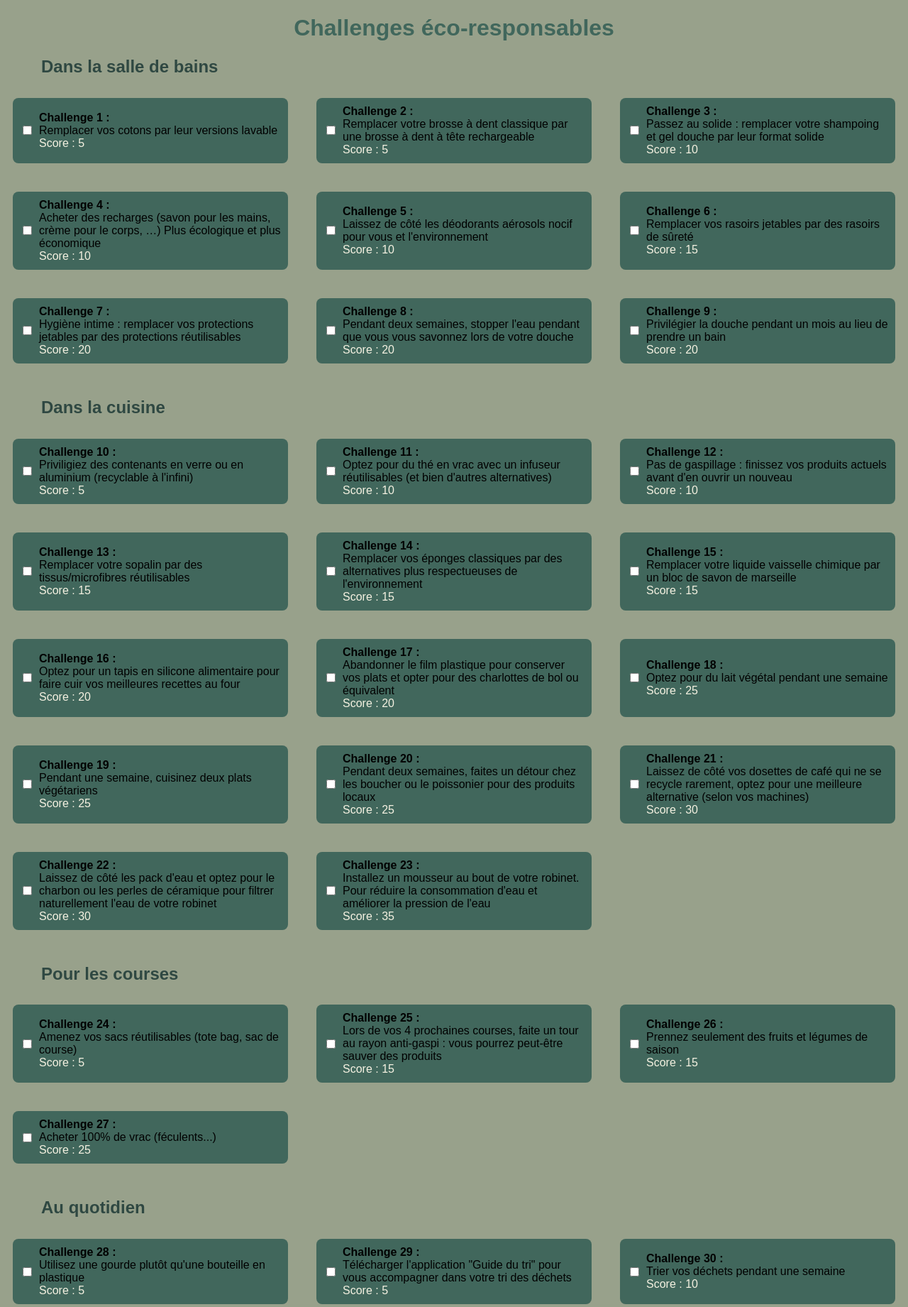
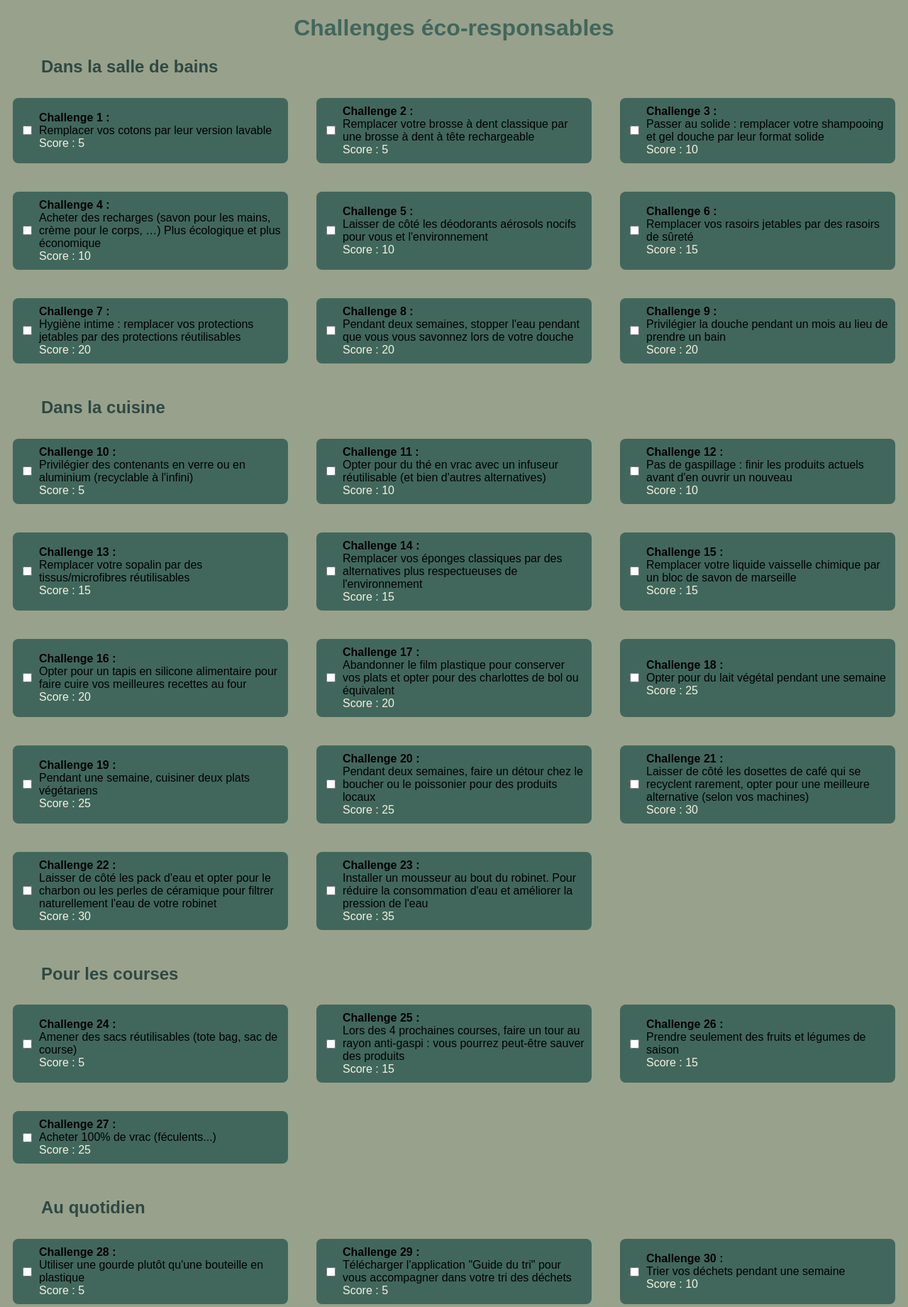
Before and after one commit to elyeselg/Neos, a PHP site: page /challenge.php in a window 1280 px wide. Shown: the part 81-1922 px from the top of the page at 71% size. Run offline with PHP 8.4, Linux system fonts and the light colour scheme; a user stored in the database is signed in.

Commit message:
Orthographe

```diff
--- a/Neos_L2/challenge.php
+++ b/Neos_L2/challenge.php
@@ -29,7 +29,7 @@ if (!isset($_SESSION['username'])) {
     <div class="challenges-container">
         <div class="challenge">
             <input type="checkbox" id="challenge1" name="score" value="5" onchange="getScore()">
-            <label for="challenge1"><span class="span1">Challenge 1 : </span><br>Remplacer vos cotons par leur versions lavable<br><span class="span2">Score : 5</span></label>
+            <label for="challenge1"><span class="span1">Challenge 1 : </span><br>Remplacer vos cotons par leur version lavable<br><span class="span2">Score : 5</span></label>
         </div>
         <div class="challenge">
             <input type="checkbox" id="challenge2" name="score" value="5" onchange="getScore()">
@@ -37,7 +37,7 @@ if (!isset($_SESSION['username'])) {
         </div>
         <div class="challenge">
             <input type="checkbox" id="challenge3" name="score" value="10" onchange="getScore()">
-            <label for="challenge3"><span class="span1">Challenge 3 : </span><br>Passez au solide : remplacer votre shampoing et gel douche par leur format solide<br><span class="span2">Score : 10</span></label>
+            <label for="challenge3"><span class="span1">Challenge 3 : </span><br>Passer au solide : remplacer votre shampooing et gel douche par leur format solide<br><span class="span2">Score : 10</span></label>
         </div>
         <div class="challenge">
             <input type="checkbox" id="challenge4" name="score" value="10" onchange="getScore()">
@@ -45,7 +45,7 @@ if (!isset($_SESSION['username'])) {
         </div>
         <div class="challenge">
             <input type="checkbox" id="challenge5" name="score" value="10" onchange="getScore()">
-            <label for="challenge5"><span class="span1">Challenge 5 : </span><br>Laissez de côté les déodorants aérosols nocif pour vous et l'environnement<br><span class="span2">Score : 10</span></label>
+            <label for="challenge5"><span class="span1">Challenge 5 : </span><br>Laisser de côté les déodorants aérosols nocifs pour vous et l'environnement<br><span class="span2">Score : 10</span></label>
         </div>
         <div class="challenge">
             <input type="checkbox" id="challenge6" name="score" value="15" onchange="getScore()">
@@ -71,15 +71,15 @@ if (!isset($_SESSION['username'])) {
     <div class="challenges-container">
         <div class="challenge">
             <input type="checkbox" id="challenge10" name="score" value="5" onchange="getScore()">
-            <label for="challenge10"><span class="span1">Challenge 10 : </span><br>Priviligiez des contenants en verre ou en aluminium (recyclable à l'infini)<br><span class="span2">Score : 5</span></label>
+            <label for="challenge10"><span class="span1">Challenge 10 : </span><br>Privilégier des contenants en verre ou en aluminium (recyclable à l'infini)<br><span class="span2">Score : 5</span></label>
         </div>
         <div class="challenge">
             <input type="checkbox" id="challenge11" name="score" value="10" onchange="getScore()">
-            <label for="challenge11"><span class="span1">Challenge 11 : </span><br>Optez pour du thé en vrac avec un infuseur réutilisables (et bien d'autres alternatives)<br><span class="span2">Score : 10</span></label>
+            <label for="challenge11"><span class="span1">Challenge 11 : </span><br>Opter pour du thé en vrac avec un infuseur réutilisable (et bien d'autres alternatives)<br><span class="span2">Score : 10</span></label>
         </div>
         <div class="challenge">
             <input type="checkbox" id="challenge12" name="score" value="10" onchange="getScore()">
-            <label for="challenge12"><span class="span1">Challenge 12 : </span><br>Pas de gaspillage : finissez vos produits actuels avant d'en ouvrir un nouveau<br><span class="span2">Score : 10</span></label>
+            <label for="challenge12"><span class="span1">Challenge 12 : </span><br>Pas de gaspillage : finir les produits actuels avant d'en ouvrir un nouveau<br><span class="span2">Score : 10</span></label>
         </div>
         <div class="challenge">
             <input type="checkbox" id="challenge13" name="score" value="15" onchange="getScore()">
@@ -95,7 +95,7 @@ if (!isset($_SESSION['username'])) {
         </div>
         <div class="challenge">
             <input type="checkbox" id="challenge16" name="score" value="20" onchange="getScore()">
-            <label for="challenge16"><span class="span1">Challenge 16 : </span><br>Optez pour un tapis en silicone alimentaire pour faire cuir vos meilleures recettes au four<br><span class="span2">Score : 20</span></label>
+            <label for="challenge16"><span class="span1">Challenge 16 : </span><br>Opter pour un tapis en silicone alimentaire pour faire cuire vos meilleures recettes au four<br><span class="span2">Score : 20</span></label>
         </div>
         <div class="challenge">
             <input type="checkbox" id="challenge17" name="score" value="20" onchange="getScore()">
@@ -103,27 +103,27 @@ if (!isset($_SESSION['username'])) {
         </div>
         <div class="challenge">
             <input type="checkbox" id="challenge18" name="score" value="25" onchange="getScore()">
-            <label for="challenge18"><span class="span1">Challenge 18 : </span><br>Optez pour du lait végétal pendant une semaine<br><span class="span2">Score : 25</span></label>
+            <label for="challenge18"><span class="span1">Challenge 18 : </span><br>Opter pour du lait végétal pendant une semaine<br><span class="span2">Score : 25</span></label>
         </div>
         <div class="challenge">
             <input type="checkbox" id="challenge19" name="score" value="25" onchange="getScore()">
-            <label for="challenge19"><span class="span1">Challenge 19 : </span><br>Pendant une semaine, cuisinez deux plats végétariens<br><span class="span2">Score : 25</span></label>
+            <label for="challenge19"><span class="span1">Challenge 19 : </span><br>Pendant une semaine, cuisiner deux plats végétariens<br><span class="span2">Score : 25</span></label>
         </div>
         <div class="challenge">
             <input type="checkbox" id="challenge20" name="score" value="25" onchange="getScore()">
-            <label for="challenge20"><span class="span1">Challenge 20 : </span><br>Pendant deux semaines, faites un détour chez les boucher ou le poissonier pour des produits locaux<br><span class="span2">Score : 25</span></label>
+            <label for="challenge20"><span class="span1">Challenge 20 : </span><br>Pendant deux semaines, faire un détour chez le boucher ou le poissonier pour des produits locaux<br><span class="span2">Score : 25</span></label>
         </div>
         <div class="challenge">
             <input type="checkbox" id="challenge21" name="score" value="30" onchange="getScore()">
-            <label for="challenge21"><span class="span1">Challenge 21 : </span><br>Laissez de côté vos dosettes de café qui ne se recycle rarement, optez pour une meilleure alternative (selon vos machines)<br><span class="span2">Score : 30</span></label>
+            <label for="challenge21"><span class="span1">Challenge 21 : </span><br>Laisser de côté les dosettes de café qui se recyclent rarement, opter pour une meilleure alternative (selon vos machines)<br><span class="span2">Score : 30</span></label>
         </div>
         <div class="challenge">
             <input type="checkbox" id="challenge22" name="score" value="30" onchange="getScore()">
-            <label for="challenge22"><span class="span1">Challenge 22 : </span><br>Laissez de côté les pack d'eau et optez pour le charbon ou les perles de céramique pour filtrer naturellement l'eau de votre robinet<br><span class="span2">Score : 30</span></label>
+            <label for="challenge22"><span class="span1">Challenge 22 : </span><br>Laisser de côté les pack d'eau et opter pour le charbon ou les perles de céramique pour filtrer naturellement l'eau de votre robinet<br><span class="span2">Score : 30</span></label>
         </div>
         <div class="challenge">
             <input type="checkbox" id="challenge23" name="score" value="35" onchange="getScore()">
-            <label for="challenge23"><span class="span1">Challenge 23 : </span><br>Installez un mousseur au bout de votre robinet. Pour réduire la consommation d'eau et améliorer la pression de l'eau<br><span class="span2">Score : 35</span></label>
+            <label for="challenge23"><span class="span1">Challenge 23 : </span><br>Installer un mousseur au bout du robinet. Pour réduire la consommation d'eau et améliorer la pression de l'eau<br><span class="span2">Score : 35</span></label>
         </div>
     </div>
     <br>
@@ -133,15 +133,15 @@ if (!isset($_SESSION['username'])) {
     <div class="challenges-container">
         <div class="challenge">
             <input type="checkbox" id="challenge24" name="score" value="5" onchange="getScore()">
-            <label for="challenge24"><span class="span1">Challenge 24 : </span><br>Amenez vos sacs réutilisables (tote bag, sac de course)<br><span class="span2">Score : 5</span></label>
+            <label for="challenge24"><span class="span1">Challenge 24 : </span><br>Amener des sacs réutilisables (tote bag, sac de course)<br><span class="span2">Score : 5</span></label>
         </div>
         <div class="challenge">
             <input type="checkbox" id="challenge25" name="score" value="15" onchange="getScore()">
-            <label for="challenge25"><span class="span1">Challenge 25 : </span><br>Lors de vos 4 prochaines courses, faite un tour au rayon anti-gaspi : vous pourrez peut-être sauver des produits<br><span class="span2">Score : 15</span></label>
+            <label for="challenge25"><span class="span1">Challenge 25 : </span><br>Lors des 4 prochaines courses, faire un tour au rayon anti-gaspi : vous pourrez peut-être sauver des produits<br><span class="span2">Score : 15</span></label>
         </div>
         <div class="challenge">
             <input type="checkbox" id="challenge26" name="score" value="15" onchange="getScore()">
-            <label for="challenge26"><span class="span1">Challenge 26 : </span><br>Prennez seulement des fruits et légumes de saison<br><span class="span2">Score : 15</span></label>
+            <label for="challenge26"><span class="span1">Challenge 26 : </span><br>Prendre seulement des fruits et légumes de saison<br><span class="span2">Score : 15</span></label>
         </div>
         <div class="challenge">
             <input type="checkbox" id="challenge27" name="score" value="25" onchange="getScore()">
@@ -155,7 +155,7 @@ if (!isset($_SESSION['username'])) {
     <div class="challenges-container">
         <div class="challenge">
             <input type="checkbox" id="challenge28" name="score" value="5" onchange="getScore()">
-            <label for="challenge28"><span class="span1">Challenge 28 : </span><br>Utilisez une gourde plutôt qu'une bouteille en plastique<br><span class="span2">Score : 5</span></label>
+            <label for="challenge28"><span class="span1">Challenge 28 : </span><br>Utiliser une gourde plutôt qu'une bouteille en plastique<br><span class="span2">Score : 5</span></label>
         </div>
         <div class="challenge">
             <input type="checkbox" id="challenge29" name="score" value="5" onchange="getScore()">
@@ -167,7 +167,7 @@ if (!isset($_SESSION['username'])) {
         </div>
         <div class="challenge">
             <input type="checkbox" id="challenge31" name="score" value="15" onchange="getScore()">
-            <label for="challenge31"><span class="span1">Challenge 31 : </span><br>Pendant la prochaine semaine de soleil : faite sécher vos vêtements au lieu d'utiliser le sèche linge<br><span class="span2">Score : 15</span></label>
+            <label for="challenge31"><span class="span1">Challenge 31 : </span><br>Pendant la prochaine semaine de soleil : faire sécher vos vêtements au lieu d'utiliser le sèche linge<br><span class="span2">Score : 15</span></label>
         </div>
         <div class="challenge">
             <input type="checkbox" id="challenge32" name="score" value="15" onchange="getScore()">
@@ -179,23 +179,23 @@ if (!isset($_SESSION['username'])) {
         </div>
         <div class="challenge">
             <input type="checkbox" id="challenge34" name="score" value="15" onchange="getScore()">
-            <label for="challenge34"><span class="span1">Challenge 34 </span><br>Pour votre prochaine lecture, regardez d'abord de seconde main sinon privilégiez votre libraire <br><span class="span2">Score : 15</span></label>
+            <label for="challenge34"><span class="span1">Challenge 34 </span><br>Pour votre prochaine lecture, regarder d'abord de la seconde main, sinon privilégier votre librairie<br><span class="span2">Score : 15</span></label>
         </div>
         <div class="challenge">
             <input type="checkbox" id="challenge35" name="score" value="20" onchange="getScore()">
-            <label for="challenge35"><span class="span1">Challenge 35 : </span><br>Vinted et leboncoin sont vos meilleurs amis : achetez votre prochain objet de seconde main<br><span class="span2">Score : 20</span></label>
+            <label for="challenge35"><span class="span1">Challenge 35 : </span><br>Vinted et Leboncoin sont vos meilleurs amis : acheter votre prochain objet de seconde main<br><span class="span2">Score : 20</span></label>
         </div>
         <div class="challenge">
             <input type="checkbox" id="challenge36" name="score" value="20" onchange="getScore()">
-            <label for="challenge36"><span class="span1">Challenge 36 : </span><br>Ne jettez pas vos cartons d'envoi mais réutilisez les pour votre prochaine vente de seconde main<br><span class="span2">Score : 20</span></label>
+            <label for="challenge36"><span class="span1">Challenge 36 : </span><br>Ne pas jetter vos cartons d'envoi mais les réutiliser pour votre prochaine vente de seconde main<br><span class="span2">Score : 20</span></label>
         </div>
         <div class="challenge">
             <input type="checkbox" id="challenge37" name="score" value="25" onchange="getScore()">
-            <label for="challenge37"><span class="span1">Challenge 37 : </span><br>Pensez à réparer avant de jeter (électronique, électroménager, vetements, …)<br><span class="span2">Score : 25</span></label>
+            <label for="challenge37"><span class="span1">Challenge 37 : </span><br>Penser à réparer avant de jeter (électronique, électroménager, vetements, …)<br><span class="span2">Score : 25</span></label>
         </div>
         <div class="challenge">
             <input type="checkbox" id="challenge38" name="score" value="25" onchange="getScore()">
-            <label for="challenge38"><span class="span1">Challenge 38 : </span><br>Avant de jeter : réfléchissez si son utilisation est encore possible ou non (même d'une autre manière)<br><span class="span2">Score : 25</span></label>
+            <label for="challenge38"><span class="span1">Challenge 38 : </span><br>Avant de jeter : réfléchir si son utilisation est encore possible ou non (même d'une autre manière)<br><span class="span2">Score : 25</span></label>
         </div>
         <div class="challenge">
             <input type="checkbox" id="challenge39" name="score" value="25" onchange="getScore()">
@@ -203,7 +203,7 @@ if (!isset($_SESSION['username'])) {
         </div>
         <div class="challenge">
             <input type="checkbox" id="challenge40" name="score" value="35" onchange="getScore()">
-            <label for="challenge40"><span class="span1">Challenge 40 : </span><br>Lors de votre prochaine balade, profitez en pour faire un clean walk (nettoyez les déchets)<br><span class="span2">Score : 35</span></label>
+            <label for="challenge40"><span class="span1">Challenge 40 : </span><br>Lors de votre prochaine balade, profitez en pour faire un clean walk (nettoyer les déchets)<br><span class="span2">Score : 35</span></label>
         </div>
         <div class="challenge">
             <input type="checkbox" id="challenge41" name="score" value="40" onchange="getScore()">
```
